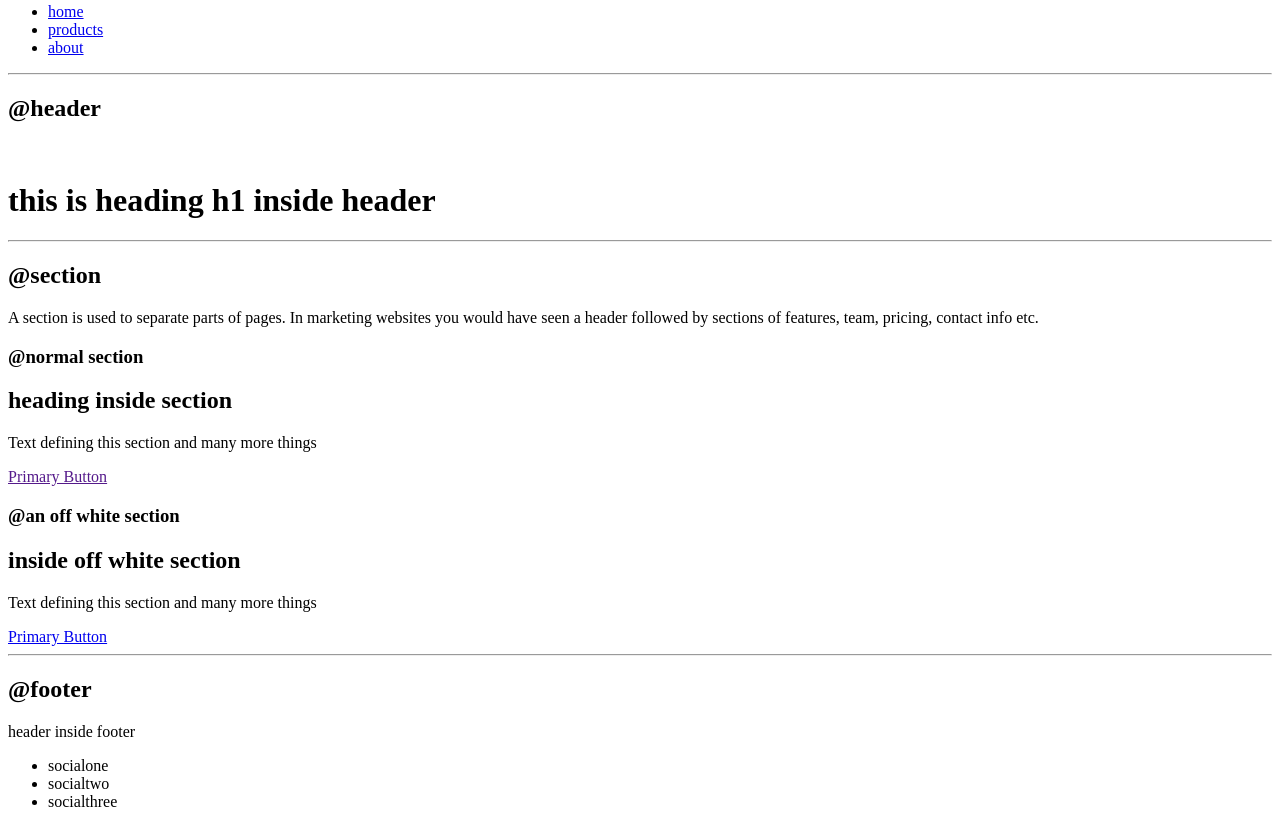
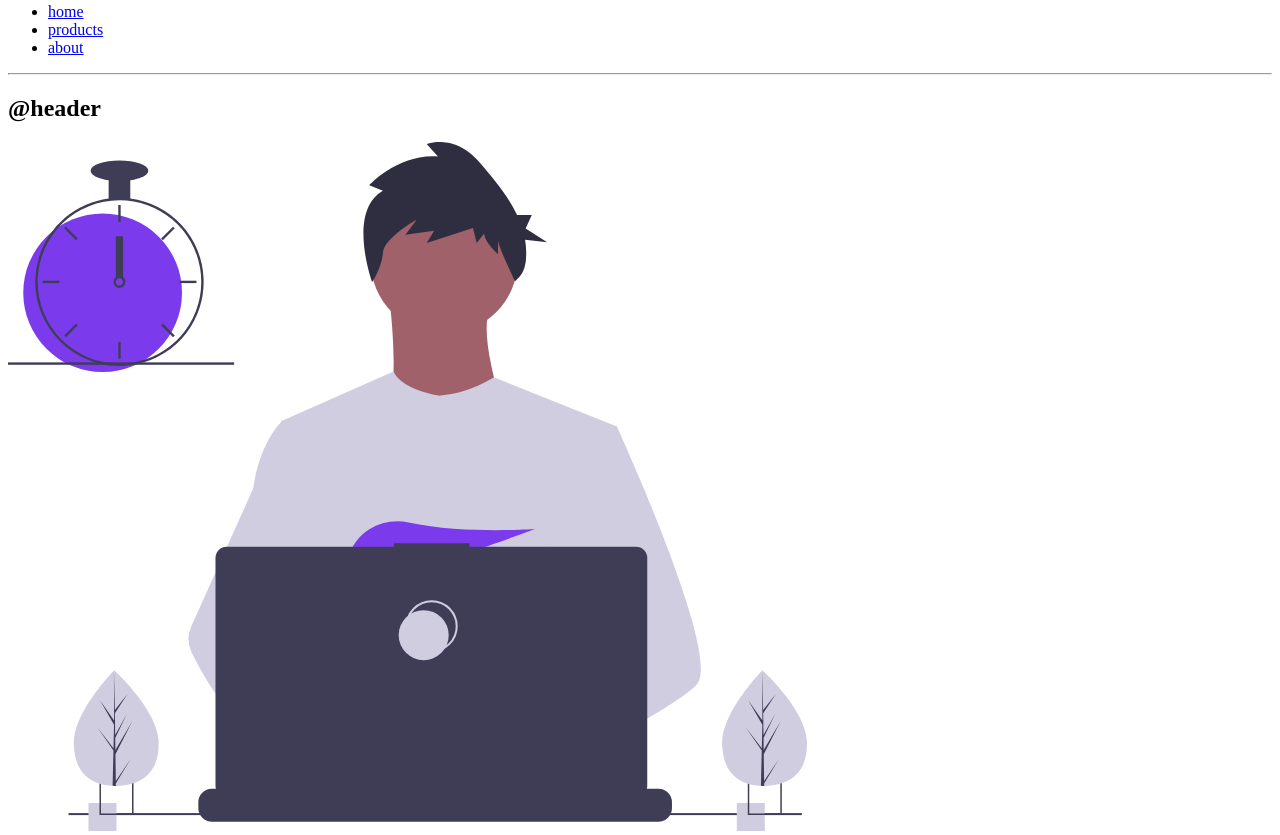
Before and after one commit to AmruthRao/amruth_rao_portfolio, a plain HTML site: page index.html in a window 1280 px wide. Shown: the part 1416-2251 px from the top of the page. Drawn offline with Linux system fonts and the light colour scheme.

Commit message:
feat: Added Image
Added image for header

```diff
--- a/index.html
+++ b/index.html
@@ -109,7 +109,7 @@
     <h2> @header </h2>
 
     <header>
-        <img/>
+        <img src="images/Amruth.svg"/>
         <h1> this is heading h1 inside header</h1>
     </header>
 
```
Also changed, not shown: images/Amruth.svg (added).
